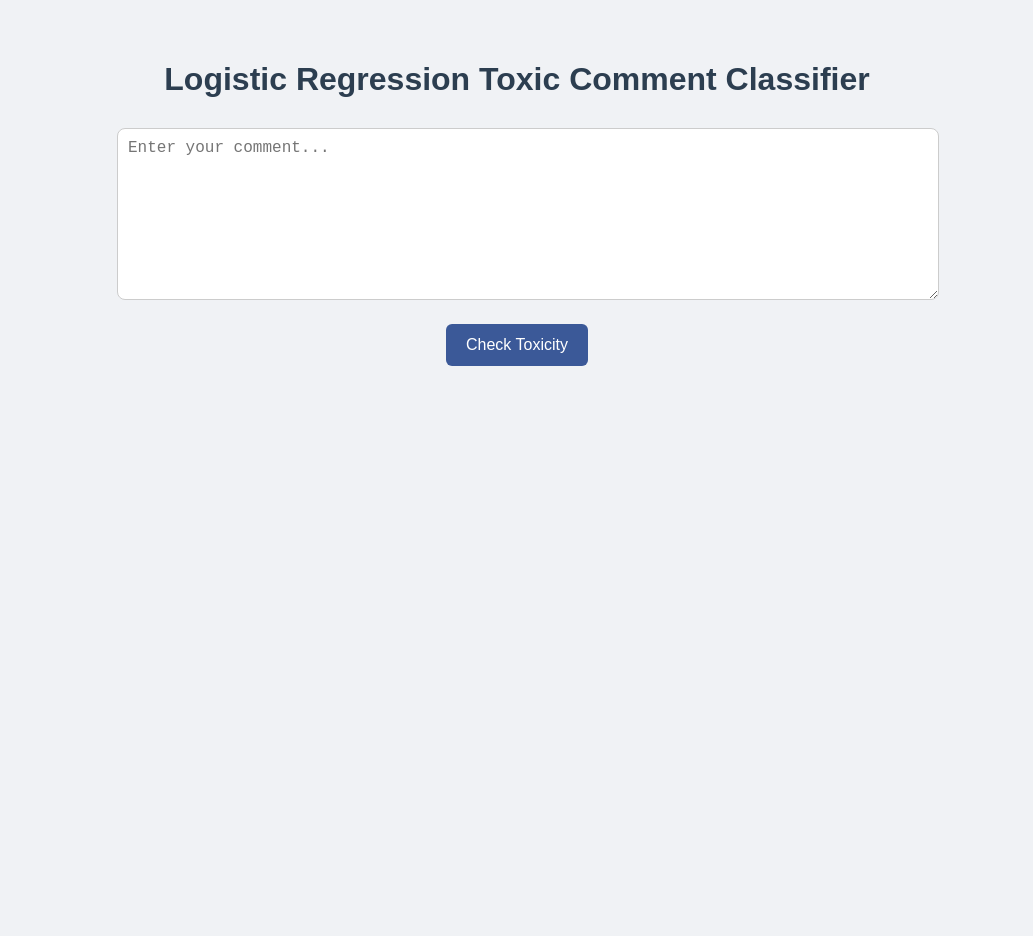
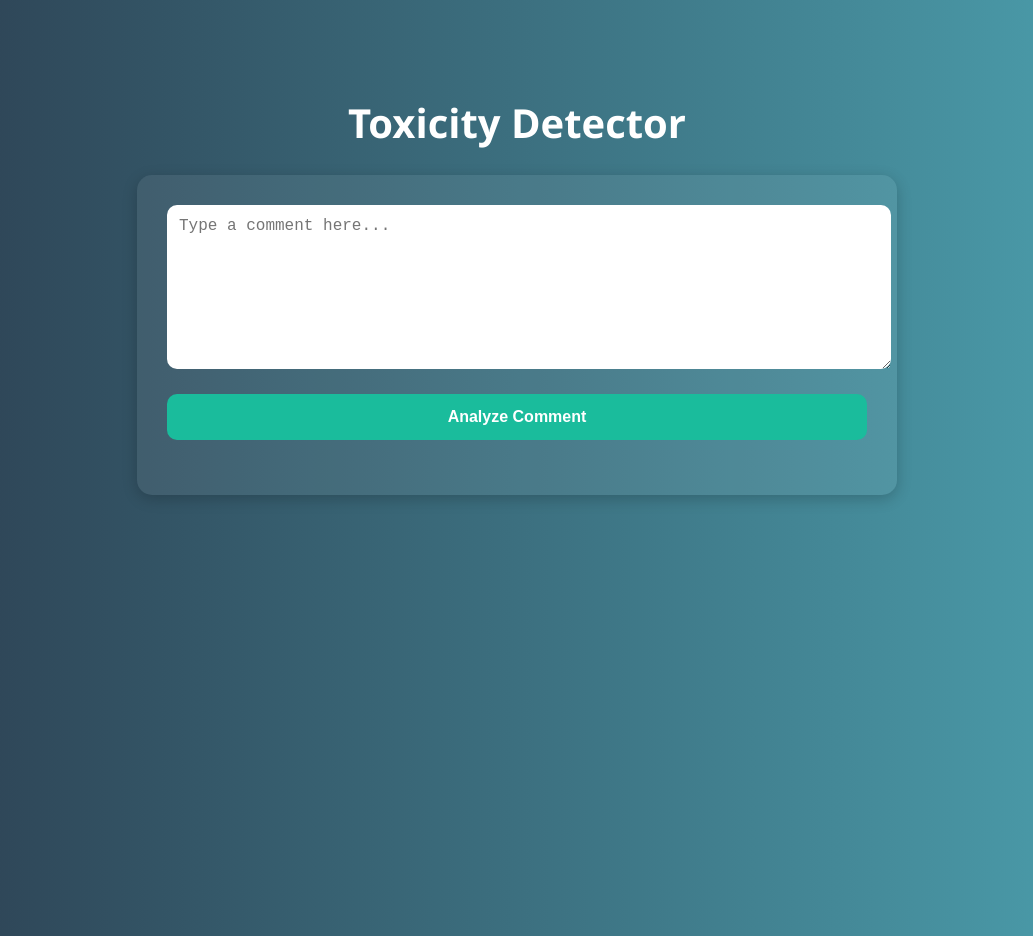
Before and after one commit to Idyxdoxiwowl/toxic-comment-fastapi, a plain HTML site: page index.html in a window 1280 px wide. Shown: the whole page, without its empty margins (123-1156 px from the left). Before the commit the page ends 800 px from the top, so only its background shows below. Drawn offline with Linux system fonts and the light colour scheme.

Commit message:
index.html

```diff
--- a/index.html
+++ b/index.html
@@ -2,62 +2,97 @@
 <html lang="en">
 <head>
   <meta charset="UTF-8">
-  <title>Logistic Regression Toxic Comment Classifier</title>
+  <title>Toxicity Detector</title>
   <style>
     body {
-      font-family: Arial, sans-serif;
-      background-color: #f0f2f5;
-      color: #2c3e50;
-      max-width: 800px;
-      margin: auto;
-      padding: 40px;
+      font-family: 'Segoe UI', sans-serif;
+      background: linear-gradient(to right, #2c3e50, #4ca1af);
+      color: #ffffff;
+      display: flex;
+      flex-direction: column;
+      align-items: center;
+      justify-content: flex-start;
+      min-height: 100vh;
+      padding: 60px 20px;
     }
+
     h1 {
-      text-align: center;
-      margin-bottom: 30px;
+      margin-bottom: 25px;
+      font-size: 2.5rem;
+      font-weight: 700;
     }
+
+    .container {
+      background-color: #ffffff11;
+      padding: 30px;
+      border-radius: 15px;
+      max-width: 700px;
+      width: 100%;
+      box-shadow: 0 4px 15px rgba(0, 0, 0, 0.2);
+    }
+
     textarea {
       width: 100%;
-      height: 150px;
-      padding: 10px;
+      height: 140px;
+      padding: 12px;
       font-size: 16px;
-      border-radius: 8px;
-      border: 1px solid #ccc;
+      border-radius: 10px;
+      border: none;
+      resize: vertical;
+      background-color: #ffffff;
+      color: #2c3e50;
+      margin-bottom: 20px;
     }
+
     button {
-      display: block;
-      margin: 20px auto;
-      padding: 12px 20px;
+      width: 100%;
+      padding: 14px;
+      background-color: #1abc9c;
+      color: white;
       font-size: 16px;
-      background-color: #3b5998;
-      color: white;
+      font-weight: bold;
       border: none;
-      border-radius: 6px;
+      border-radius: 10px;
       cursor: pointer;
+      transition: background-color 0.3s;
     }
+
+    button:hover {
+      background-color: #16a085;
+    }
+
+    #results {
+      margin-top: 25px;
+    }
+
     .label {
       display: inline-block;
-      margin: 5px;
-      padding: 8px 14px;
-      border-radius: 20px;
+      margin: 6px 8px;
+      padding: 10px 16px;
+      border-radius: 50px;
+      font-size: 14px;
       font-weight: bold;
-      font-size: 14px;
+      transition: 0.3s;
     }
+
     .active {
       background-color: #e74c3c;
       color: white;
     }
+
     .inactive {
-      background-color: #ecf0f1;
-      color: #7f8c8d;
+      background-color: #95a5a6;
+      color: #ecf0f1;
     }
   </style>
 </head>
 <body>
-  <h1>Logistic Regression Toxic Comment Classifier</h1>
-  <textarea id="text" placeholder="Enter your comment..."></textarea>
-  <button onclick="predict()">Check Toxicity</button>
-  <div id="results"></div>
+  <h1>Toxicity Detector</h1>
+  <div class="container">
+    <textarea id="text" placeholder="Type a comment here..."></textarea>
+    <button onclick="predict()">Analyze Comment</button>
+    <div id="results"></div>
+  </div>
 
   <script>
     function predict() {
@@ -70,7 +105,7 @@
       .then(res => res.json())
       .then(data => {
         const container = document.getElementById("results");
-        container.innerHTML = "<h3>Detected Labels:</h3>";
+        container.innerHTML = "<h3 style='margin-bottom: 10px;'>Labels Detected:</h3>";
         for (const label in data) {
           const span = document.createElement("span");
           span.className = "label " + (data[label] ? "active" : "inactive");
```
